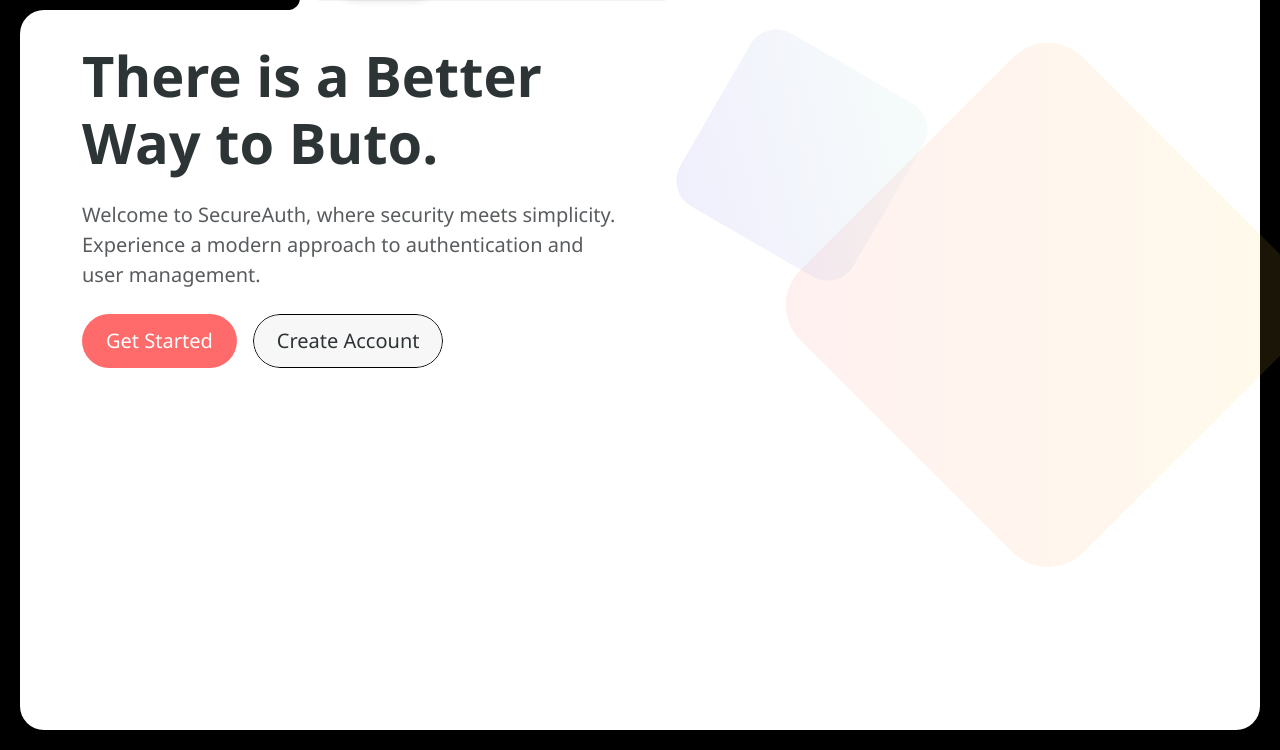
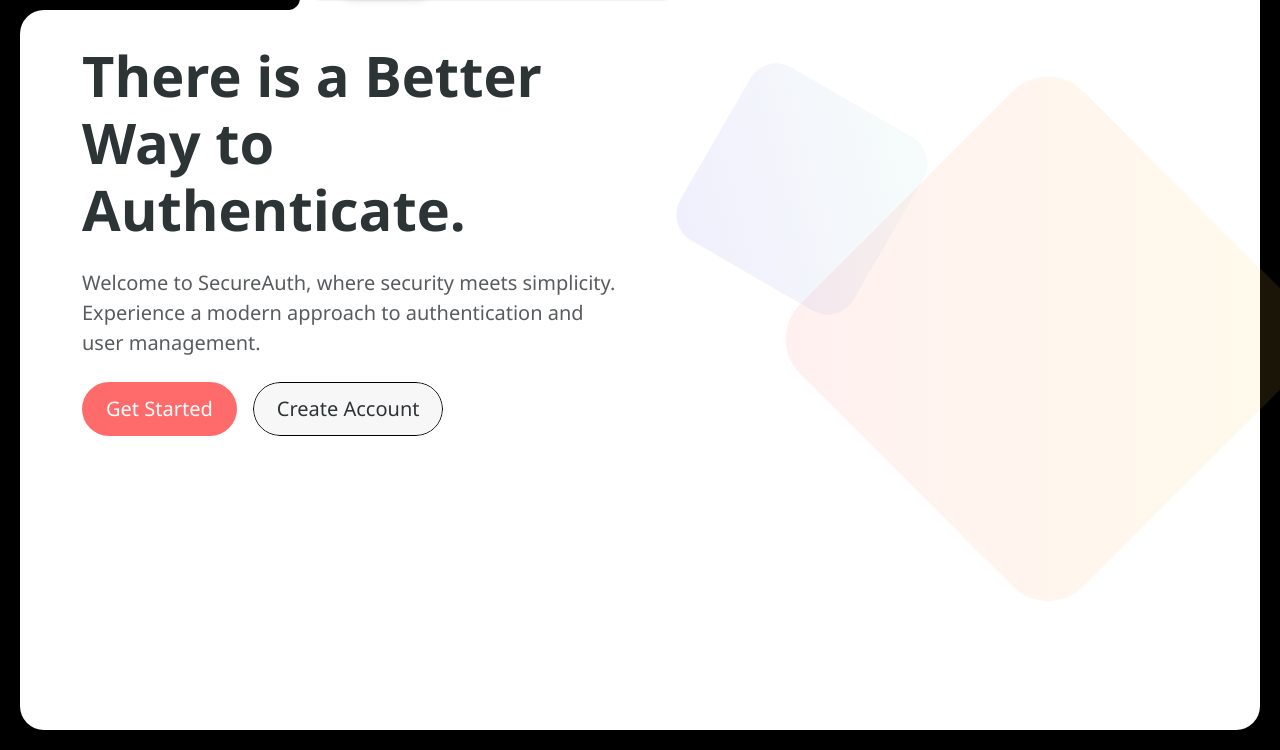
Before and after one commit to faizzfit/Website, a Flask app: page / in a window 1280 px wide; the page is wider, and only the part inside the window is pictured. Shown: the part 72-822 px from the top of that part. Run offline with Flask 3, Linux system fonts and the light colour scheme; some libraries are stand-ins or nearby versions.

Commit message:
Update index.html

```diff
--- a/templates/index.html
+++ b/templates/index.html
@@ -5,7 +5,7 @@
 {% block content %}
 <div class="row align-items-center min-vh-75">
     <div class="col-lg-6 fade-in">
-        <h1 class="display-4 fw-bold mb-4">There is a Better Way to Buto.</h1>
+        <h1 class="display-4 fw-bold mb-4">There is a Better Way to Authenticate.</h1>
         <p class="lead mb-4 text-muted">Welcome to SecureAuth, where security meets simplicity. Experience a modern approach to authentication and user management.</p>
         {% if current_user.is_authenticated %}
             <div class="d-grid gap-3 d-sm-flex">
```
